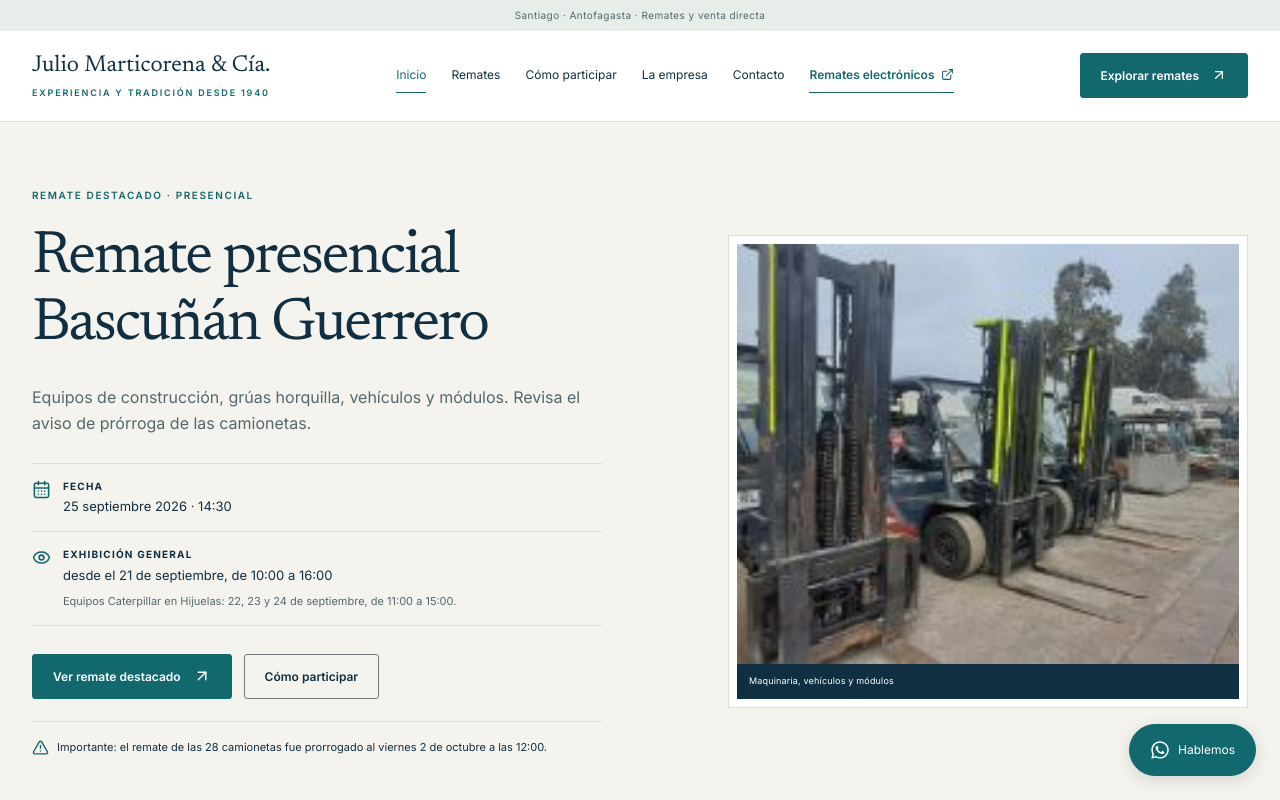
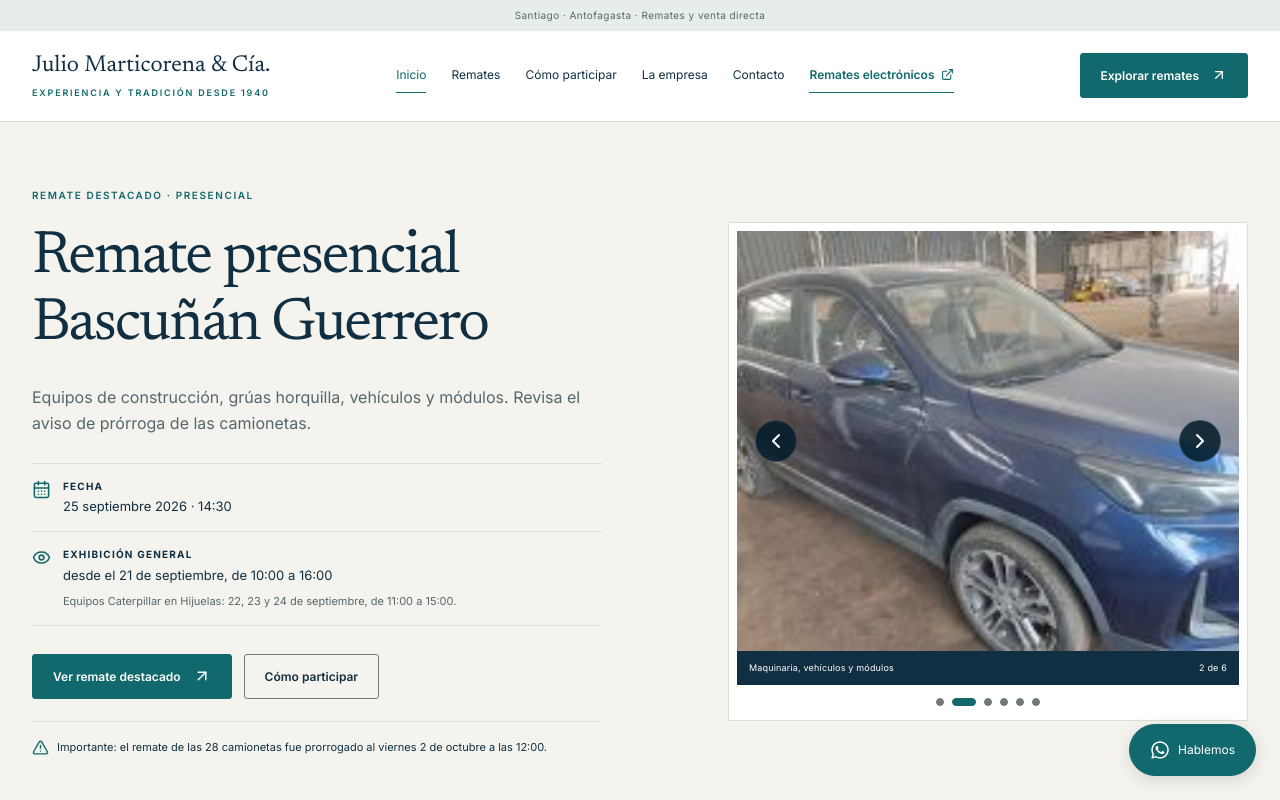
Before and after one commit to ddiagar/julio-marticorena-web, a React (Vite) app: page /#/ in a window 1280 px wide. Shown: the top 800 px of the page. Built offline with nearby package versions, Linux system fonts and the light colour scheme.

Commit message:
Add featured auction carousel

```diff
--- /dev/null
+++ b/src/components/FeaturedCarousel.tsx
@@ -0,0 +1,38 @@
+import {useEffect,useState} from 'react';
+import {ChevronLeft,ChevronRight} from 'lucide-react';
+import {Link} from 'react-router-dom';
+import {assetUrl} from '../data/assetUrl';
+import {content} from '../data/mockData';
+
+interface FeaturedCarouselProps {
+ readonly images:readonly string[];
+ readonly title:string;
+ readonly detailUrl:string;
+}
+
+export function FeaturedCarousel({images,title,detailUrl}:FeaturedCarouselProps){
+ const [index,setIndex]=useState(0);
+ const [paused,setPaused]=useState(false);
+ const previous=()=>setIndex(value=>(value-1+images.length)%images.length);
+ const next=()=>setIndex(value=>(value+1)%images.length);
+
+ useEffect(()=>{
+  if(paused||window.matchMedia('(prefers-reduced-motion: reduce)').matches)return;
+  const timer=window.setInterval(next,5000);
+  return()=>window.clearInterval(timer);
+ },[paused,images.length]);
+
+ return <figure className="hero-figure featured-carousel" aria-label={content.hero.carouselLabel} onMouseEnter={()=>setPaused(true)} onMouseLeave={()=>setPaused(false)} onFocus={()=>setPaused(true)} onBlur={()=>setPaused(false)}>
+  <div className="featured-carousel-stage">
+   {images.map((image,slide)=><Link key={image} to={detailUrl} className={`featured-carousel-slide ${slide===index?'is-active':''}`} aria-hidden={slide!==index} tabIndex={slide===index?0:-1}>
+    <img src={assetUrl(image)} alt={slide===index?`${title} · ${content.gallery.photo} ${slide+1}`:''} width="1000" height="1200" fetchPriority={slide===0?'high':undefined} loading={slide===0?'eager':'lazy'}/>
+   </Link>)}
+   <button className="featured-carousel-arrow previous" type="button" onClick={previous} aria-label={content.gallery.previous}><ChevronLeft/></button>
+   <button className="featured-carousel-arrow next" type="button" onClick={next} aria-label={content.gallery.next}><ChevronRight/></button>
+  </div>
+  <figcaption><span>{content.hero.caption}</span><span role="status">{index+1} {content.gallery.of} {images.length}</span></figcaption>
+  <div className="featured-carousel-dots" aria-label={content.hero.carouselNavigation}>
+   {images.map((image,slide)=><button key={image} type="button" className="featured-carousel-dot" aria-label={`${content.gallery.photo} ${slide+1}`} aria-pressed={slide===index} onClick={()=>setIndex(slide)}/>)}
+  </div>
+ </figure>;
+}
--- a/src/data/mockData.ts
+++ b/src/data/mockData.ts
@@ -13,7 +13,7 @@ export const content = {
  nav:[{to:'/',label:'Inicio'},{to:'/remates',label:'Remates'},{to:'/participar',label:'Cómo participar'},{to:'/empresa',label:'La empresa'},{to:'/contacto',label:'Contacto'}],
  electronicAuctions:{label:'Remates electrónicos',url:'https://www.remateselectronicos.com/'},
  menu:'Abrir menú', closeMenu:'Cerrar menú', skip:'Saltar al contenido', explore:'Explorar remates', how:'Cómo participar', all:'Ver todos los remates',
- hero:{eyebrow:'Remate destacado · Presencial',exhibitionLabel:'Exhibición general',exhibition:'desde el 21 de septiembre, de 10:00 a 16:00',caterpillar:'Equipos Caterpillar en Hijuelas: 22, 23 y 24 de septiembre, de 11:00 a 15:00.',detail:'Ver remate destacado',image:'/images/presencial/001.jpg',alt:'Bienes del remate presencial de Bascuñán Guerrero',caption:'Maquinaria, vehículos y módulos',notice:'Importante: el remate de las 28 camionetas fue prorrogado al viernes 2 de octubre a las 12:00.'},
+ hero:{eyebrow:'Remate destacado · Presencial',exhibitionLabel:'Exhibición general',exhibition:'desde el 21 de septiembre, de 10:00 a 16:00',caterpillar:'Equipos Caterpillar en Hijuelas: 22, 23 y 24 de septiembre, de 11:00 a 15:00.',detail:'Ver remate destacado',images:['/images/presencial/001.jpg','/images/presencial/020.jpg','/images/presencial/040.jpg','/images/presencial/060.jpg','/images/presencial/080.jpg','/images/presencial/096.jpg'],carouselLabel:'Galería del remate destacado',carouselNavigation:'Seleccionar fotografía',caption:'Maquinaria, vehículos y módulos',notice:'Importante: el remate de las 28 camionetas fue prorrogado al viernes 2 de octubre a las 12:00.'},
  agenda:{eyebrow:'Remates y venta directa',title:'Tu próxima oportunidad',description:'Explora las publicaciones y revisa las condiciones de cada convocatoria.',snapshot:'Conoce los bienes, revisa la exhibición y consulta las condiciones de participación.',search:'Buscar por ubicación o tipo de bien',empty:'No encontramos resultados para tu búsqueda.',reset:'Limpiar filtros',detail:'Ver detalle',reference:'',mode:'Modalidad',date:'Fecha',location:'Ubicación',result:'publicación',results:'publicaciones',filters:'Filtrar por modalidad'},
  modes:['Todos','Presencial','Electrónico','Venta directa'] as readonly Mode[],
  stepsTitle:'Participar empieza por tener la información clara.',stepsEyebrow:'Antes de comenzar',
--- a/src/pages/HomePage.tsx
+++ b/src/pages/HomePage.tsx
@@ -1,11 +1,11 @@
 import {Link} from 'react-router-dom';
 import {AlertTriangle,ArrowUpRight,CalendarDays,Eye} from 'lucide-react';
 import {auctions,content,type Channel} from '../data/mockData';
-import {assetUrl} from '../data/assetUrl';
 import {Catalog} from '../components/Catalog';
 import {ParticipationSteps} from '../components/ParticipationSteps';
 import {Heritage} from '../components/Heritage';
 import {Faq} from '../components/Faq';
 import {ContactBlock} from '../components/ContactBlock';
+import {FeaturedCarousel} from '../components/FeaturedCarousel';
 interface HomePageProps {readonly onSocial:(channel:Channel)=>void;}
-export function HomePage({onSocial}:HomePageProps){const featured=auctions[0];return <><section className="hero featured-hero container"><div className="hero-copy"><p className="eyebrow">{content.hero.eyebrow}</p><h1>{featured.title}</h1><p className="hero-description">{featured.description}</p><div className="featured-facts"><div><CalendarDays size={19}/><span><strong>{content.agenda.date}</strong>{featured.date}</span></div><div><Eye size={19}/><span><strong>{content.hero.exhibitionLabel}</strong>{content.hero.exhibition}<small>{content.hero.caterpillar}</small></span></div></div><div className="hero-actions"><Link to={`/remates/${featured.id}`} className="button">{content.hero.detail}<ArrowUpRight size={18}/></Link><Link to="/participar" className="button secondary">{content.how}</Link></div><div className="hero-foot featured-notice"><AlertTriangle size={17}/>{content.hero.notice}</div></div><figure className="hero-figure"><Link to={`/remates/${featured.id}`} aria-label={content.hero.detail}><img src={assetUrl(content.hero.image)} alt={content.hero.alt} width="1000" height="1200" fetchPriority="high"/></Link><figcaption>{content.hero.caption}</figcaption></figure></section><Catalog/><ParticipationSteps/><Heritage/><Faq/><ContactBlock onSocial={onSocial}/></>;}
+export function HomePage({onSocial}:HomePageProps){const featured=auctions[0];return <><section className="hero featured-hero container"><div className="hero-copy"><p className="eyebrow">{content.hero.eyebrow}</p><h1>{featured.title}</h1><p className="hero-description">{featured.description}</p><div className="featured-facts"><div><CalendarDays size={19}/><span><strong>{content.agenda.date}</strong>{featured.date}</span></div><div><Eye size={19}/><span><strong>{content.hero.exhibitionLabel}</strong>{content.hero.exhibition}<small>{content.hero.caterpillar}</small></span></div></div><div className="hero-actions"><Link to={`/remates/${featured.id}`} className="button">{content.hero.detail}<ArrowUpRight size={18}/></Link><Link to="/participar" className="button secondary">{content.how}</Link></div><div className="hero-foot featured-notice"><AlertTriangle size={17}/>{content.hero.notice}</div></div><FeaturedCarousel images={content.hero.images} title={featured.title} detailUrl={`/remates/${featured.id}`}/></section><Catalog/><ParticipationSteps/><Heritage/><Faq/><ContactBlock onSocial={onSocial}/></>;}
--- a/src/styles.css
+++ b/src/styles.css
@@ -93,8 +93,21 @@
  .card-no-photo,.no-photo { @apply bg-soft-surface text-secondary dark:bg-primary-container dark:text-secondary-fixed; display:flex;align-items:center;justify-content:center; }.card-no-photo{aspect-ratio:1.7;}.no-photo{flex-direction:column;padding:50px 30px;text-align:center;min-height:280px;}.no-photo h2{font-size:28px;}.no-photo p{font-size:14px;}
  .hero-figure img{object-fit:contain;height:330px;}.hero-figure{align-self:center;}
  .featured-hero .hero-figure img{height:420px;object-fit:cover;}
+ .featured-carousel {position:relative;overflow:hidden;}
+ .featured-carousel-stage {position:relative;height:420px;overflow:hidden;}
+ .featured-carousel-slide {position:absolute;inset:0;opacity:0;pointer-events:none;transition:opacity .45s ease;}
+ .featured-carousel-slide.is-active {opacity:1;pointer-events:auto;}
+ .featured-carousel-slide img {height:100%;}
+ .featured-carousel-arrow { @apply absolute inline-flex items-center justify-center bg-primary/85 text-on-primary border border-outline/40; top:50%;z-index:2;width:42px;height:42px;border-radius:50%;transform:translateY(-50%);transition:background .15s;}
+ .featured-carousel-arrow:hover { @apply bg-primary; }
+ .featured-carousel-arrow.previous {left:18px;}
+ .featured-carousel-arrow.next {right:18px;}
+ .featured-carousel figcaption {display:flex;align-items:center;justify-content:space-between;gap:16px;}
+ .featured-carousel-dots {display:flex;align-items:center;justify-content:center;gap:8px;padding:13px 12px 6px;}
+ .featured-carousel-dot { @apply bg-outline border border-outline dark:bg-outline dark:border-outline; width:8px;height:8px;border-radius:50%;padding:0;transition:width .2s,background .2s;}
+ .featured-carousel-dot[aria-pressed=true] { @apply bg-secondary border-secondary dark:bg-secondary-fixed dark:border-secondary-fixed; width:24px;border-radius:10px;}
 }
-@media(max-width:620px){.gallery-stage{padding:10px}.gallery-expand>img{height:260px}.gallery-thumbnails{grid-template-columns:repeat(4,minmax(0,1fr));max-height:180px}.gallery-thumbnails img{height:56px}.gallery-dialog{padding-inline:12px}.hero-figure img{height:240px}.featured-hero .hero-figure img{height:280px}}
+@media(max-width:620px){.gallery-stage{padding:10px}.gallery-expand>img{height:260px}.gallery-thumbnails{grid-template-columns:repeat(4,minmax(0,1fr));max-height:180px}.gallery-thumbnails img{height:56px}.gallery-dialog{padding-inline:12px}.hero-figure img{height:240px}.featured-hero .hero-figure img,.featured-carousel-stage{height:280px}.featured-carousel-arrow{width:38px;height:38px}.featured-carousel-arrow.previous{left:12px}.featured-carousel-arrow.next{right:12px}}
 /* Contact locations and consistent brand marks. */
 .contact-grid {grid-template-columns:repeat(2,minmax(0,1fr));}
 .office {padding:0;overflow:hidden;display:flex;flex-direction:column;}
```
Also changed, not shown: 1 other file (tests, documents, lock files or other folders).
